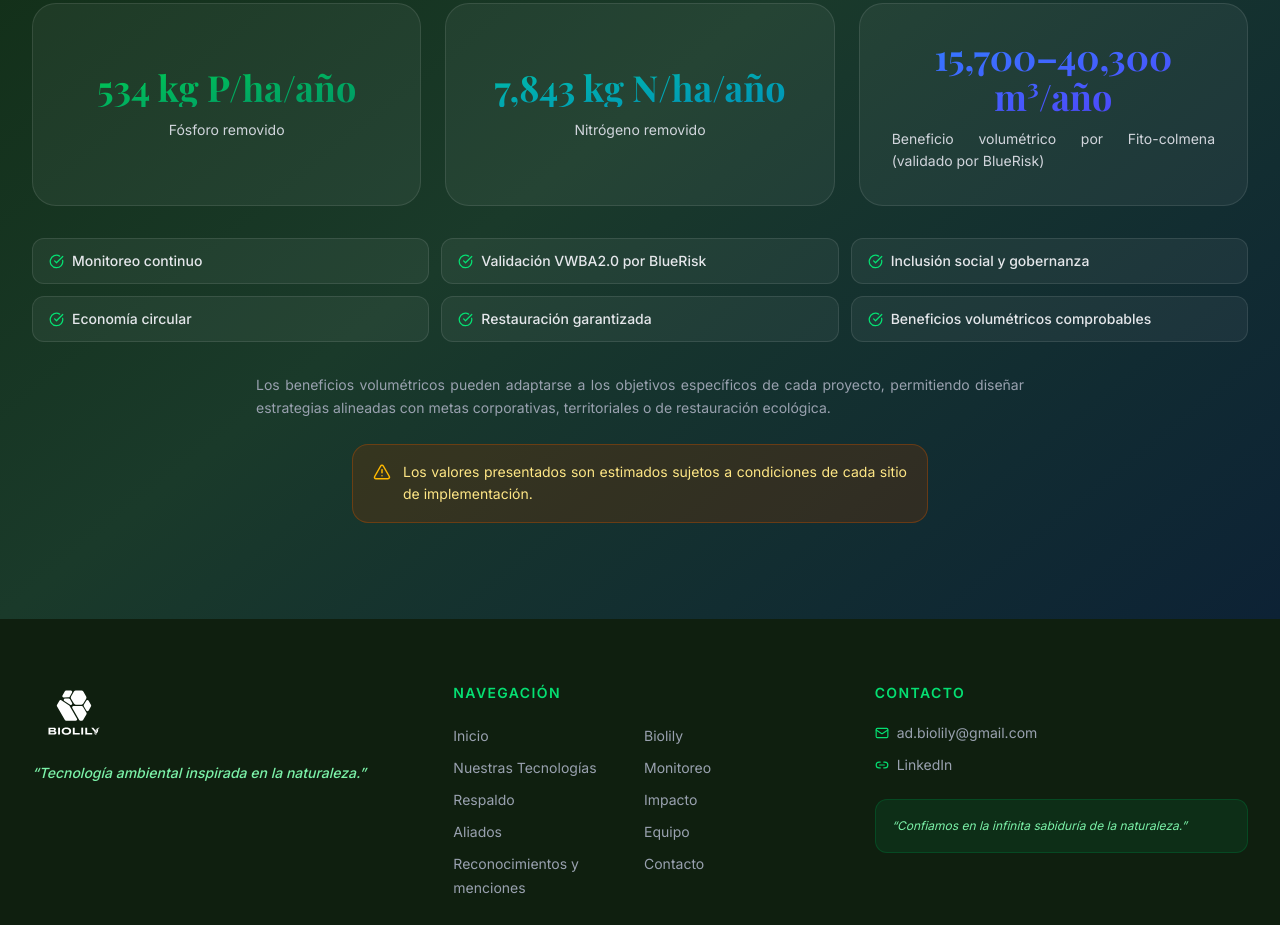
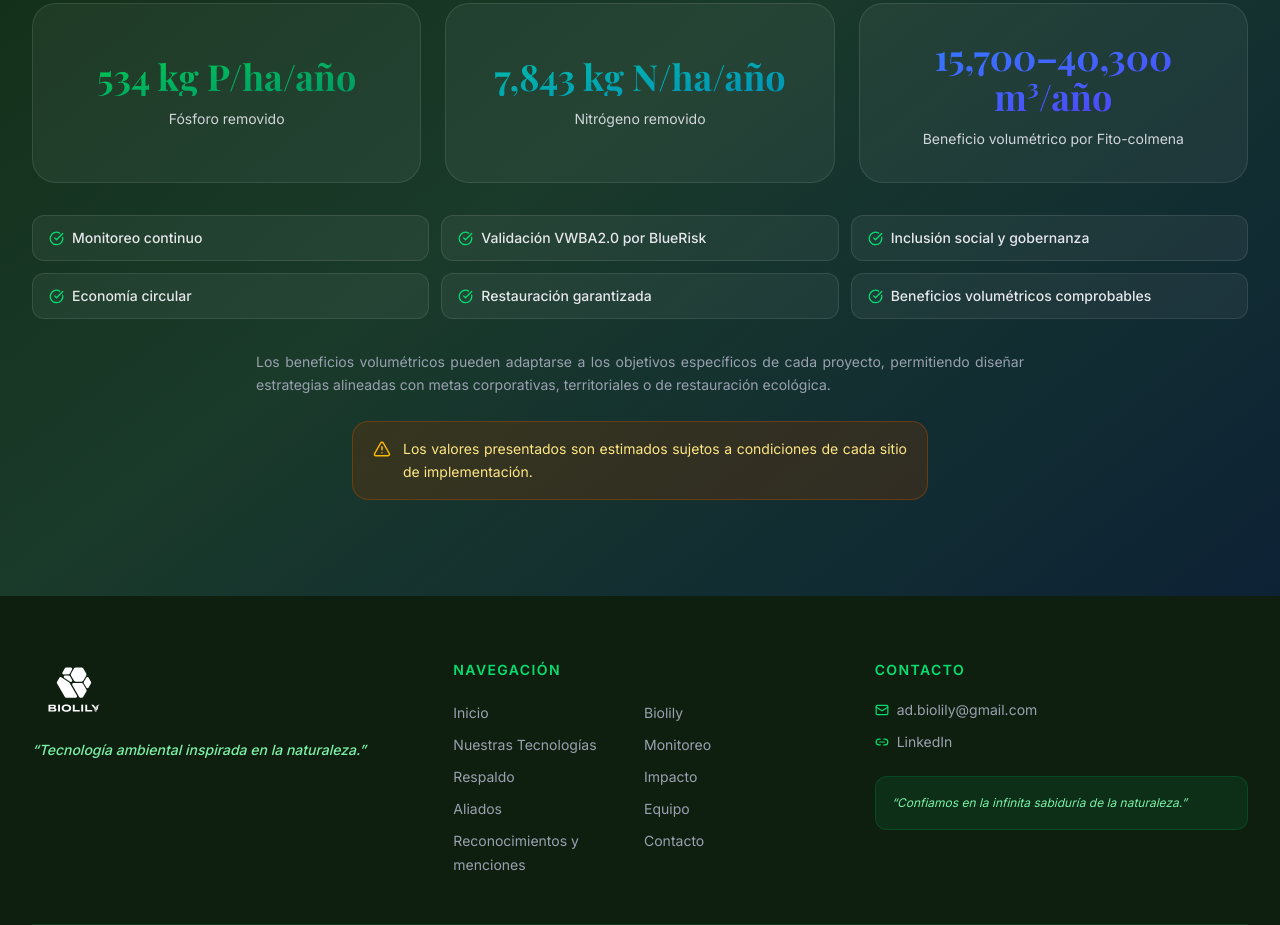
Before and after one commit to ximenaiturriagac/biolily, a Next.js app: page /tecnologias in a window 1280 px wide. Shown: the part 2240-3165 px from the top of the page. Built offline with nearby package versions, Linux system fonts and the light colour scheme; a web font is replaced by a local one.

Commit message:
Update Eficiencia.tsx

```diff
--- a/src/components/sections/Eficiencia.tsx
+++ b/src/components/sections/Eficiencia.tsx
@@ -3,7 +3,7 @@ import { TriangleAlert, CheckCircle } from "lucide-react";
 const metrics = [
   { value: "534 kg P/ha/año", label: "Fósforo removido", color: "from-green-500 to-emerald-600" },
   { value: "7,843 kg N/ha/año", label: "Nitrógeno removido", color: "from-teal-500 to-cyan-600" },
-  { value: "15,700–40,300 m³/año", label: "Beneficio volumétrico por Fito-colmena (validado por BlueRisk)", color: "from-blue-500 to-indigo-600" },
+  { value: "15,700–40,300 m³/año", label: "Beneficio volumétrico por Fito-colmena", color: "from-blue-500 to-indigo-600" },
 ];
 
 const benefits = [
```
